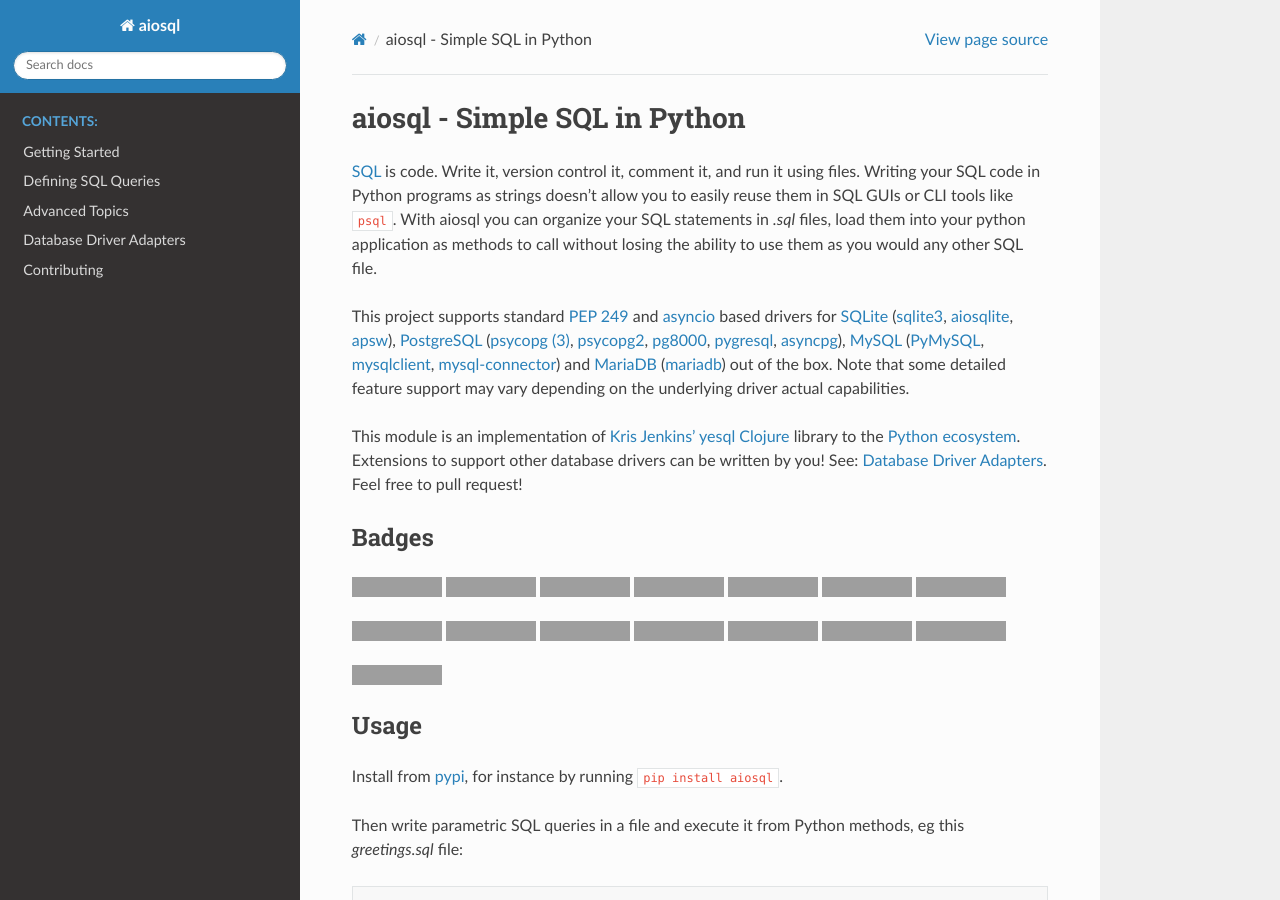
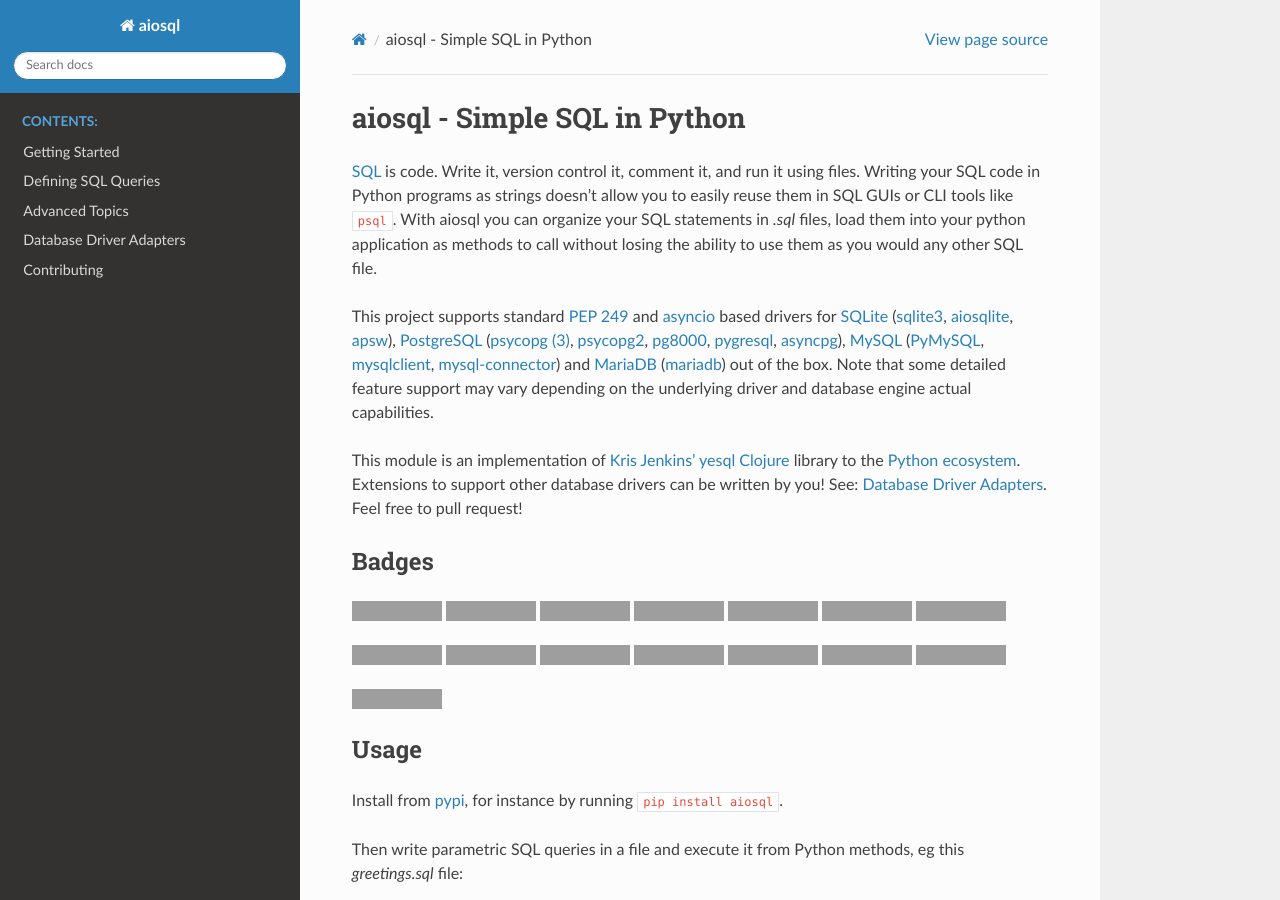
Before and after one commit to nackjicholson/aiosql, a Sphinx documentation site: the page built from docs/source/index.rst, in a window 1280 px wide and 900 px high, cut to the strip 0-900 px from the top of the window. Built offline with Sphinx 7.4.7 and the Read the Docs theme 2.0.0, drawn with Linux system fonts in a browser that asks for light colours; pages that are not in the unit, such as notebooks, are missing from menus; grey boxes are pictures that could not be loaded.

Commit message:
import doc

```diff
--- a/docs/source/index.rst
+++ b/docs/source/index.rst
@@ -37,7 +37,7 @@
 (`mariadb <https://pypi.org/project/mariadb/>`__)
 out of the box.
 Note that some detailed feature support may vary depending on the underlying driver
-actual capabilities.
+and database engine actual capabilities.
 
 This module is an implementation of
 `Kris Jenkins' yesql <https://github.com/krisajenkins/yesql>`__
```
